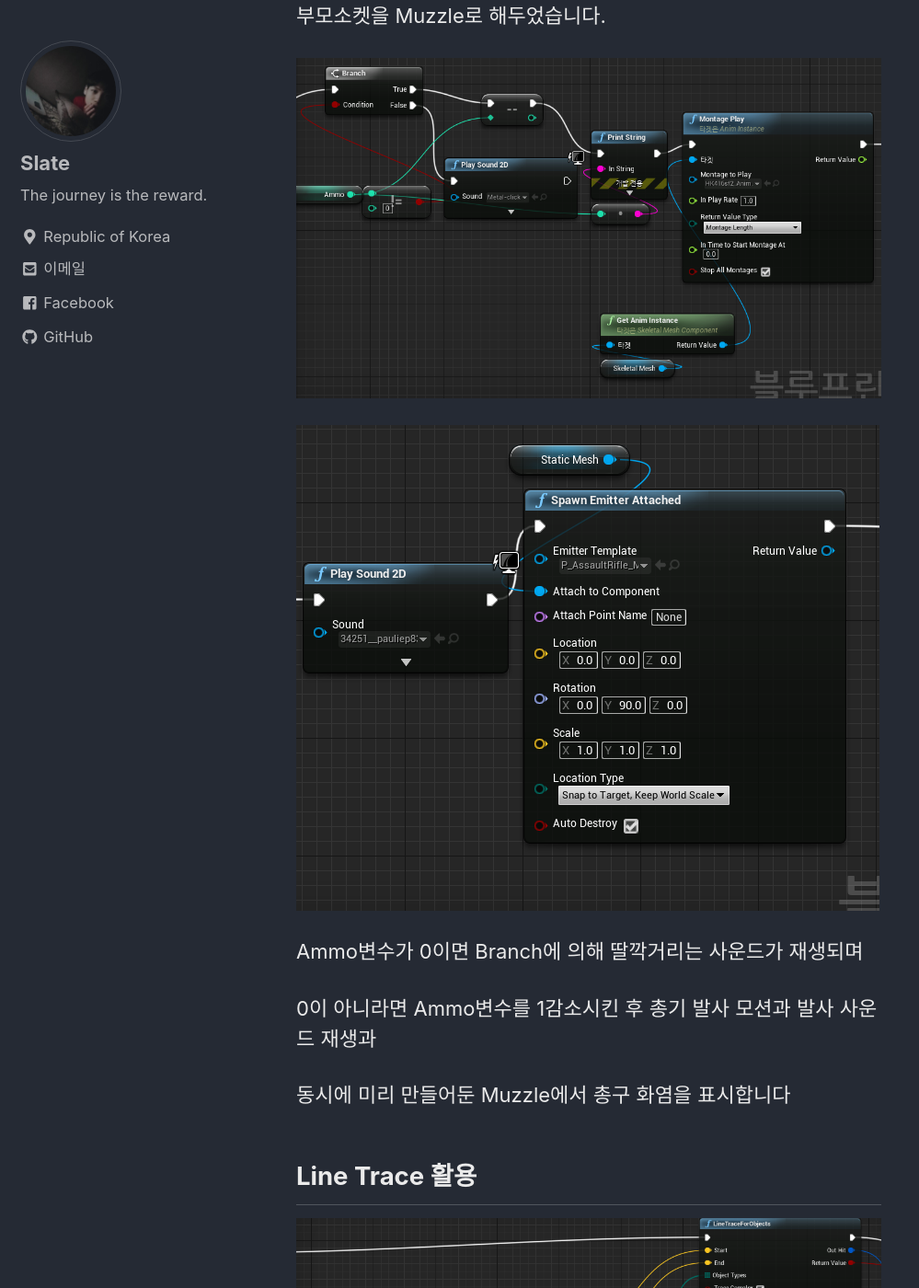
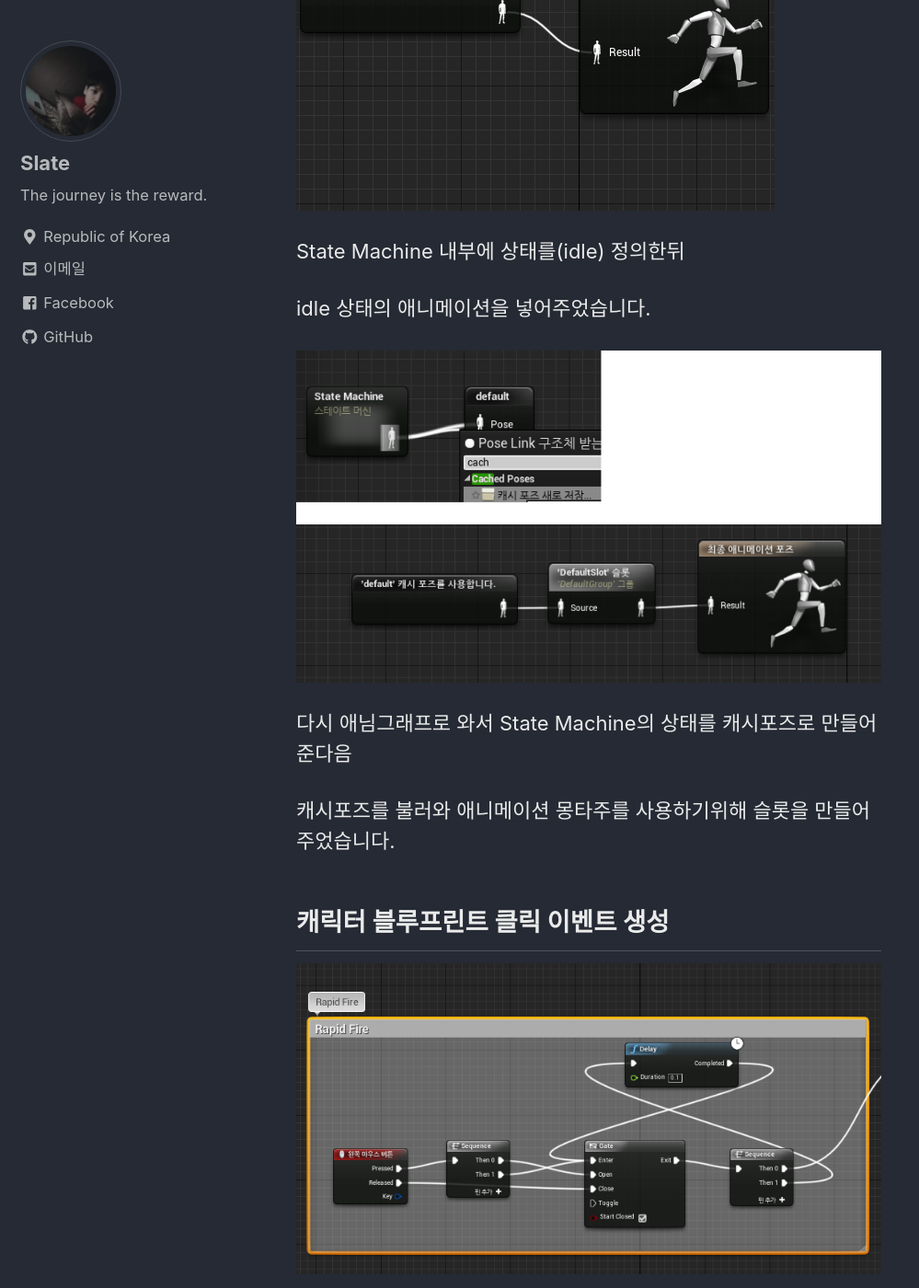
Before and after one commit to lesslate/lesslate.github.io, a Jekyll site: the page built from _posts/Unreal4/2018-10-30-언리얼4 Blueprint FPS게임 총기발사.md, in a window 1280 px wide and 1400 px high, scrolled down 2104 px. Shown: the whole window at 92% size, without its empty margins (0-999 px from the left). Built offline with Jekyll 4.4.1, drawn with Linux system fonts in a browser that asks for light colours; nearby versions of some CDN libraries; comment, search, counter and statistics services are not loaded; some of the changed text lies outside the part shown.

Commit message:
Update _posts/Unreal4/2018-10-30-언리얼4 Blueprint FPS게임 총기발사.md

```diff
--- a/_posts/Unreal4/2018-10-30-언리얼4 Blueprint FPS게임 총기발사.md
+++ b/_posts/Unreal4/2018-10-30-언리얼4 Blueprint FPS게임 총기발사.md
@@ -13,11 +13,40 @@ toc: true
 
 애니메이션 블루프린트와 총기발사 블루프린트 만들어보기
 
-## 클릭 이벤트 생성
+
+## 애니메이션 블루프린트
+
+![animbp](https://github.com/lesslate/lesslate.github.io/blob/master/assets/img/Unreal/Fire/bpanim.png?raw=true)
+
+Animation 블루프린트를 만들어 준다음
+
+![state](https://github.com/lesslate/lesslate.github.io/blob/master/assets/img/Unreal/Fire/state.png?raw=true)
+
+애님그래프에서 State Machine을 추가했습니다.
+
+![state](https://github.com/lesslate/lesslate.github.io/blob/master/assets/img/Unreal/Fire/anim.png?raw=true)
+
+State Machine 내부에 상태를(idle) 정의한뒤
+
+idle 상태의 애니메이션을 넣어주었습니다.
+
+![cache](https://github.com/lesslate/lesslate.github.io/blob/master/assets/img/Unreal/Fire/cache.png?raw=true)
+
+다시 애님그래프로 와서 State Machine의 상태를 캐시포즈로 만들어준다음
+
+캐시포즈를 불러와 애니메이션 몽타주를 사용하기위해 슬롯을 만들어 주었습니다.
+
+
+
+
+## 캐릭터 블루프린트 클릭 이벤트 생성
 
 ![gate](https://github.com/lesslate/lesslate.github.io/blob/master/assets/img/Unreal/Fire/rapid.png?raw=true)
 
-클릭 이벤트 생성후 연속 발사를 위한 Gate생성
+
+캐릭터 블루프린트 이벤트그래프로 넘어와서
+
+클릭 이벤트 생성후 연속 발사를 위한 Gate를 생성합니다.
 
 
 
@@ -39,6 +68,10 @@ Int형 변수 ``Ammo`` 생성
 캐릭터 블루프린트 SkeletalMesh아래에 빈 StaticMesh를 만들고
 부모소켓을 Muzzle로 해두었습니다.
 
+![anim](https://github.com/lesslate/lesslate.github.io/blob/master/assets/img/Unreal/Fire/montage.png?raw=true)
+
+사용할 모션을 몽타주로 만들어주었습니다.
+
 ![fire](https://github.com/lesslate/lesslate.github.io/blob/master/assets/img/Unreal/Fire/fire.png?raw=true)
 
 ![fire2](https://github.com/lesslate/lesslate.github.io/blob/master/assets/img/Unreal/Fire/fire2.png?raw=true)
@@ -59,9 +92,9 @@ Ammo변수가 0이면 Branch에 의해 딸깍거리는 사운드가 재생되며
 
 ![line](https://github.com/lesslate/lesslate.github.io/blob/master/assets/img/Unreal/Fire/linetrace.png?raw=true)
 
-LineTraceForObjects를 만들고 Start 부분에는
+LineTraceForObjects를 만들고 Start 부분에는 카메라의 벡터값
 
-카메라의 벡터값 끝나는 위치는 20000만큼 떨어진 지점의 벡터값을 넣어준뒤
+끝나는 위치는 20000만큼 떨어진 지점의 벡터값을 넣어준뒤
 
 LineTrace할 오브젝트 타입 배열을 연결시켜주었습니다.
 
```
